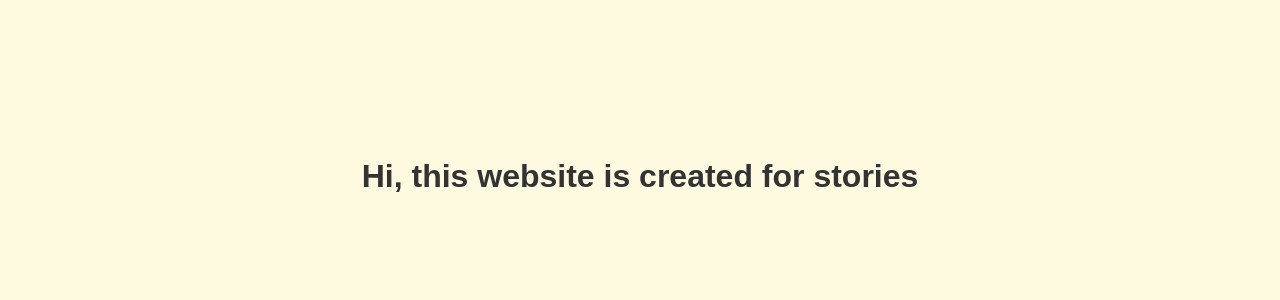
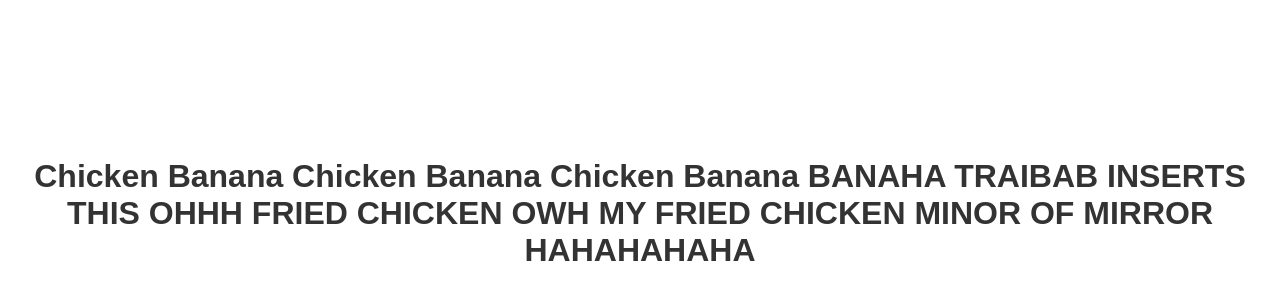
Before and after one commit to aryadoes/story-website, a plain HTML site: page index.html in a window 1280 px wide. Shown: the part 98-398 px from the top of the page. Drawn offline with Linux system fonts and the light colour scheme.

Commit message:
Update index.html

```diff
--- a/index.html
+++ b/index.html
@@ -8,7 +8,7 @@
       font-family: Arial, sans-serif;
       text-align: center;
       margin-top: 20%;
-      background: #fefae0;
+      background: background: white;
     }
     h1 {
       font-size: 2em;
@@ -17,6 +17,6 @@
   </style>
 </head>
 <body>
-  <h1>Hi, this website is created for stories</h1>
+  <h1>Chicken Banana Chicken Banana Chicken Banana BANAHA TRAIBAB INSERTS THIS OHHH FRIED CHICKEN OWH MY FRIED CHICKEN MINOR OF MIRROR HAHAHAHAHA</h1>
 </body>
 </html>
```
